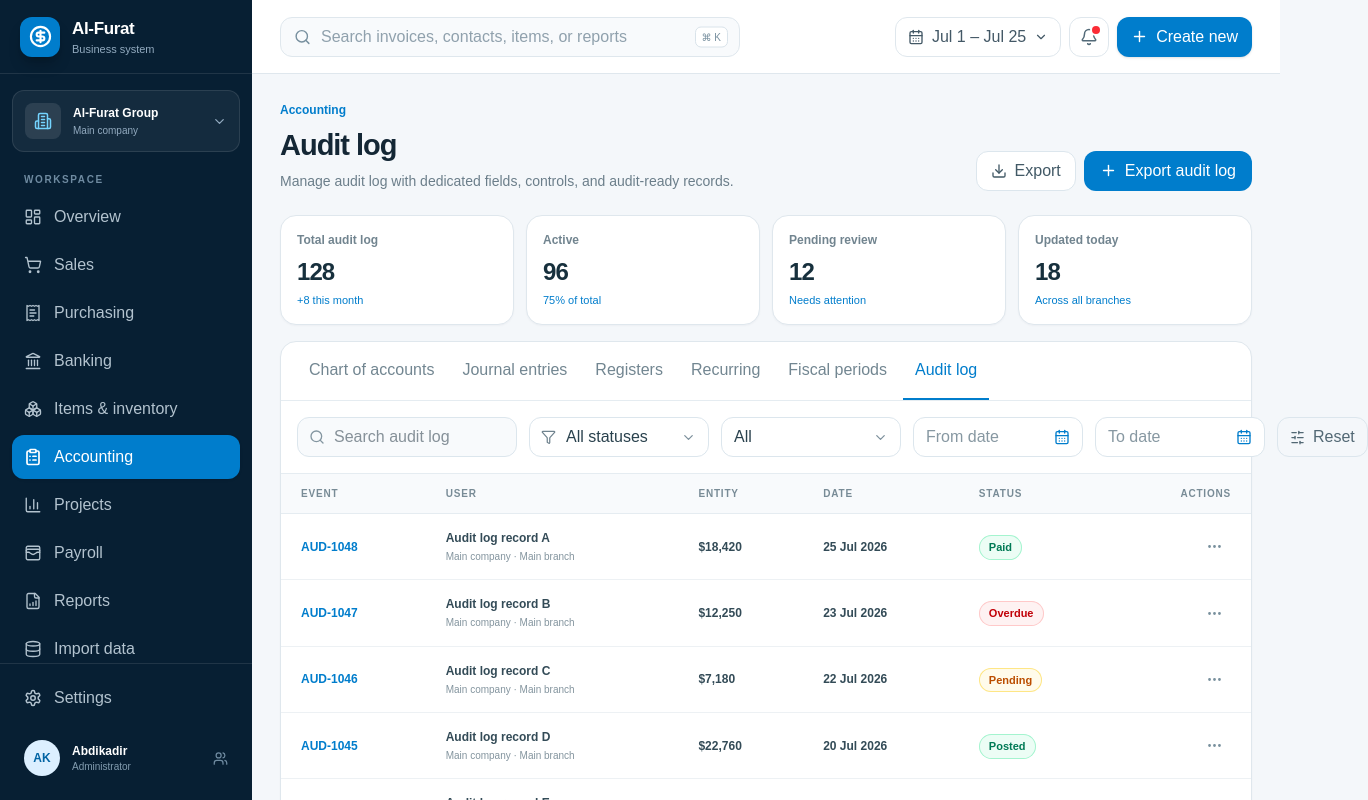
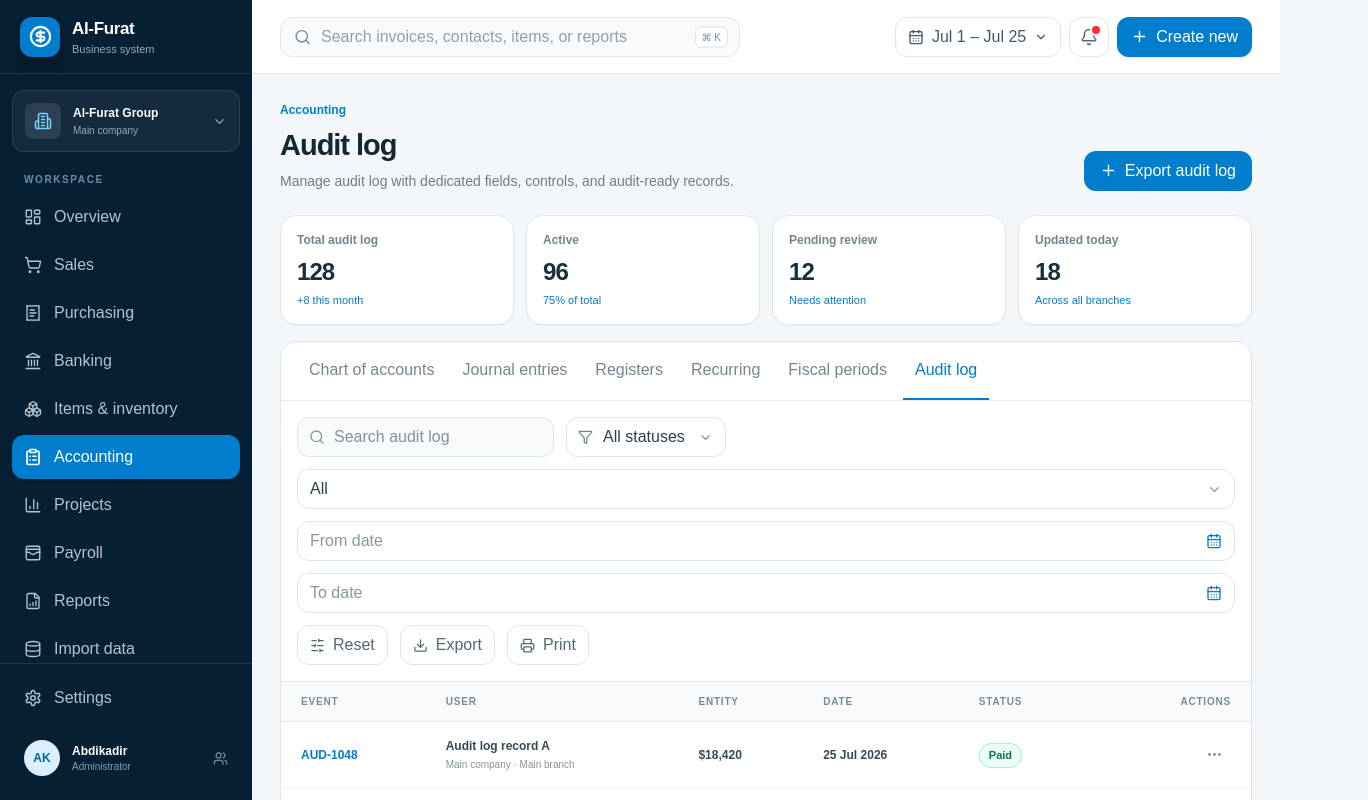
Before and after one commit to abdikadirqulle/blue-plastic-center, a Next.js app in the folder apps/web/: page /accounting/audit-log in a window 1280 px wide. Shown: the top 800 px of the page, 1368 px wide, since content can reach past the window. Built offline with nearby package versions, Linux system fonts and the light colour scheme.

Commit message:
feat: add semantic toasts and table print actions

```diff
--- /dev/null
+++ b/apps/web/components/ui/toast.tsx
@@ -0,0 +1,74 @@
+"use client";
+
+import {
+  AlertCircle,
+  CheckCircle2,
+  Info,
+  TriangleAlert,
+  X,
+} from "lucide-react";
+import { cn } from "../../lib/utils";
+
+export type ToastVariant = "success" | "error" | "warning" | "info";
+export interface ToastMessage {
+  title: string;
+  description?: string;
+  variant: ToastVariant;
+}
+
+const variants = {
+  success: {
+    icon: CheckCircle2,
+    frame: "border-emerald-200 bg-white",
+    iconWrap: "bg-emerald-100 text-emerald-600",
+    title: "text-emerald-800",
+    bar: "bg-emerald-500",
+  },
+  error: {
+    icon: AlertCircle,
+    frame: "border-red-200 bg-white",
+    iconWrap: "bg-red-100 text-red-600",
+    title: "text-red-800",
+    bar: "bg-red-500",
+  },
+  warning: {
+    icon: TriangleAlert,
+    frame: "border-amber-200 bg-white",
+    iconWrap: "bg-amber-100 text-amber-600",
+    title: "text-amber-800",
+    bar: "bg-amber-500",
+  },
+  info: {
+    icon: Info,
+    frame: "border-sky-200 bg-white",
+    iconWrap: "bg-sky-100 text-[#007DCC]",
+    title: "text-[#0069ad]",
+    bar: "bg-[#007DCC]",
+  },
+};
+
+export function Toast({
+  message,
+  onClose,
+}: {
+  message: ToastMessage | null;
+  onClose: () => void;
+}) {
+  if (!message) return null;
+  const style = variants[message.variant];
+  const Icon = style.icon;
+
+  return (
+    <div role={message.variant === "error" ? "alert" : "status"} aria-live="polite" className={cn("fixed bottom-5 right-5 z-[120] w-[min(390px,calc(100vw-2rem))] overflow-hidden rounded-2xl border shadow-[0_18px_50px_rgba(15,42,58,0.2)]", style.frame)}>
+      <div className="flex items-start gap-3 p-4">
+        <span className={cn("grid size-10 shrink-0 place-items-center rounded-xl", style.iconWrap)}><Icon size={20}/></span>
+        <div className="min-w-0 flex-1 pt-0.5">
+          <p className={cn("text-sm font-bold", style.title)}>{message.title}</p>
+          {message.description ? <p className="mt-1 text-xs leading-5 text-[#647984]">{message.description}</p> : null}
+        </div>
+        <button type="button" aria-label="Close notification" onClick={onClose} className="rounded-lg p-1.5 text-[#80919b] hover:bg-[#f1f5f7]"><X size={15}/></button>
+      </div>
+      <div className={cn("h-1 w-full animate-pulse", style.bar)}/>
+    </div>
+  );
+}
--- a/apps/web/features/reports/reports-page.tsx
+++ b/apps/web/features/reports/reports-page.tsx
@@ -16,6 +16,7 @@ import { AppShell } from "../../components/layout/app-shell";
 import { Card } from "../../components/ui/card";
 import { DatePicker } from "../../components/ui/date-picker";
 import { Select } from "../../components/ui/select";
+import { Toast, type ToastMessage } from "../../components/ui/toast";
 import { cn } from "../../lib/utils";
 
 const tabs = [
@@ -63,15 +64,15 @@ export function ReportsPage({ activeTab }: { activeTab: string }) {
   const [to, setTo] = useState("2026-07-26");
   const [basis, setBasis] = useState("Accrual");
   const [favorites, setFavorites] = useState<string[]>(["Profit and Loss", "Balance Sheet"]);
-  const [message, setMessage] = useState("");
+  const [message, setMessage] = useState<ToastMessage | null>(null);
 
   const groups = reportGroups[currentTab]
     .map((group) => ({ ...group, reports: group.reports.filter((report) => report.toLowerCase().includes(query.toLowerCase())) }))
     .filter((group) => group.reports.length);
 
   const run = (report: string) => {
-    setMessage(`${report} generated for ${from} to ${to} on ${basis.toLowerCase()} basis.`);
-    window.setTimeout(() => setMessage(""), 3200);
+    setMessage({ title: "Report generated", description: `${report} · ${from} to ${to} · ${basis} basis`, variant: "success" });
+    window.setTimeout(() => setMessage(null), 3200);
   };
 
   return (
@@ -83,7 +84,7 @@ export function ReportsPage({ activeTab }: { activeTab: string }) {
             <h1 className="text-2xl font-bold tracking-[-0.035em] text-[#142735] md:text-[29px]">Reports</h1>
             <p className="mt-1.5 text-sm text-[#6b7e8a]">QuickBooks-style financial and operational reporting across every company and branch.</p>
           </div>
-          <button onClick={() => setMessage("Report center settings saved")} className="flex h-10 items-center gap-2 rounded-xl bg-[#007DCC] px-4 text-xs font-bold text-white"><Star size={16}/> Memorized reports</button>
+          <button onClick={() => setMessage({ title: "Report preferences saved", description: "Your memorized reports are up to date.", variant: "success" })} className="flex h-10 items-center gap-2 rounded-xl bg-[#007DCC] px-4 text-xs font-bold text-white"><Star size={16}/> Memorized reports</button>
         </div>
 
         <Card className="mt-6 overflow-hidden">
@@ -107,7 +108,7 @@ export function ReportsPage({ activeTab }: { activeTab: string }) {
           </div>
         </Card>
 
-        {message ? <div role="status" className="mt-4 rounded-xl border border-sky-200 bg-sky-50 px-4 py-3 text-xs font-bold text-[#0069ad]">{message}</div> : null}
+        <Toast message={message} onClose={() => setMessage(null)}/>
 
         <div className="mt-4 grid gap-4 xl:grid-cols-2">
           {groups.map((group) => (
@@ -124,7 +125,7 @@ export function ReportsPage({ activeTab }: { activeTab: string }) {
                       <BarChart3 size={16} className="text-[#738894]"/>
                       <button onClick={() => run(report)} className="flex-1 text-left text-xs font-bold text-[#304954]">{report}</button>
                       <button aria-label={`${favorite ? "Remove" : "Add"} ${report} favorite`} onClick={() => setFavorites((current) => favorite ? current.filter((item) => item !== report) : [...current, report])} className={favorite ? "text-amber-500" : "text-[#a0adb5]"}><Heart size={15} fill={favorite ? "currentColor" : "none"}/></button>
-                      <button aria-label={`Export ${report}`} onClick={() => setMessage(`${report} export prepared`)} className="rounded-lg p-2 text-[#758995] hover:bg-[#eaf5fc] hover:text-[#007DCC]"><Download size={15}/></button>
+                      <button aria-label={`Export ${report}`} onClick={() => setMessage({ title: "Export prepared", description: `${report} is ready to download.`, variant: "success" })} className="rounded-lg p-2 text-[#758995] hover:bg-[#eaf5fc] hover:text-[#007DCC]"><Download size={15}/></button>
                       <button onClick={() => run(report)} className="flex items-center gap-1 rounded-lg bg-[#eaf5fc] px-2.5 py-2 text-[11px] font-bold text-[#007DCC]"><Play size={13}/> Run</button>
                       <ChevronRight size={14} className="text-[#a0adb5]"/>
                     </div>
--- a/apps/web/features/resources/resource-details-page.tsx
+++ b/apps/web/features/resources/resource-details-page.tsx
@@ -17,6 +17,7 @@ import {
 import { AppShell } from "../../components/layout/app-shell";
 import { Badge } from "../../components/ui/badge";
 import { Card } from "../../components/ui/card";
+import { Toast, type ToastMessage, type ToastVariant } from "../../components/ui/toast";
 import type { FormField, ResourceConfig, ResourceRow } from "./resource-config";
 
 const statusVariant = (status: string) => {
@@ -42,11 +43,11 @@ function displayValue(field: FormField, index: number, row: ResourceRow) {
 
 export function ResourceDetailsPage({ config, row }: { config: ResourceConfig; row: ResourceRow }) {
   const router = useRouter();
-  const [message, setMessage] = useState("");
+  const [message, setMessage] = useState<ToastMessage | null>(null);
   const listHref = `/${config.module}/${config.slug}`;
-  const notify = (value: string) => {
-    setMessage(value);
-    window.setTimeout(() => setMessage(""), 2600);
+  const notify = (title: string, variant: ToastVariant = "info", description?: string) => {
+    setMessage({ title, variant, description });
+    window.setTimeout(() => setMessage(null), 3200);
   };
 
   return (
@@ -63,12 +64,12 @@ export function ResourceDetailsPage({ config, row }: { config: ResourceConfig; r
           </div>
           <div className="flex flex-wrap gap-2">
             <button onClick={() => window.print()} className="flex h-10 items-center gap-2 rounded-xl border border-[#dce6ed] bg-white px-3.5 text-xs font-bold text-[#425966]"><Printer size={15}/> Print</button>
-            <button onClick={() => notify(`${row.id} export prepared`)} className="flex h-10 items-center gap-2 rounded-xl border border-[#dce6ed] bg-white px-3.5 text-xs font-bold text-[#425966]"><Download size={15}/> Export</button>
+            <button onClick={() => notify("Export prepared", "success", `${row.id} is ready to download.`)} className="flex h-10 items-center gap-2 rounded-xl border border-[#dce6ed] bg-white px-3.5 text-xs font-bold text-[#425966]"><Download size={15}/> Export</button>
             <Link href={`${listHref}/new?edit=${encodeURIComponent(row.id)}`} className="flex h-10 items-center gap-2 rounded-xl bg-[#007DCC] px-4 text-xs font-bold text-white"><Pencil size={15}/> Edit</Link>
           </div>
         </div>
 
-        {message ? <div role="status" className="mt-4 rounded-xl border border-sky-200 bg-sky-50 px-4 py-3 text-xs font-bold text-[#0069ad]">{message}</div> : null}
+        <Toast message={message} onClose={() => setMessage(null)}/>
 
         <div className="mt-6 grid gap-4 xl:grid-cols-[minmax(0,1.5fr)_340px]">
           <div className="space-y-4">
@@ -113,9 +114,9 @@ export function ResourceDetailsPage({ config, row }: { config: ResourceConfig; r
               <h2 className="text-sm font-bold text-[#263f4b]">Actions</h2>
               <div className="mt-4 space-y-2">
                 <Link href={`${listHref}/new?edit=${encodeURIComponent(row.id)}`} className="flex w-full items-center gap-3 rounded-xl bg-[#eaf5fc] px-3 py-3 text-xs font-bold text-[#007DCC]"><Pencil size={15}/> Edit this record</Link>
-                <button onClick={() => notify("Copy created as a new draft")} className="flex w-full items-center gap-3 rounded-xl px-3 py-3 text-xs font-bold text-[#425a66] hover:bg-[#f5f8fa]"><Copy size={15}/> Make a copy</button>
-                <button onClick={() => notify("Document marked for email delivery")} className="flex w-full items-center gap-3 rounded-xl px-3 py-3 text-xs font-bold text-[#425a66] hover:bg-[#f5f8fa]"><Mail size={15}/> Send by email</button>
-                <button onClick={() => notify("Supporting document attached")} className="flex w-full items-center gap-3 rounded-xl px-3 py-3 text-xs font-bold text-[#425a66] hover:bg-[#f5f8fa]"><FileText size={15}/> Attach document</button>
+                <button onClick={() => notify("Copy created", "success", "A new draft was created from this record.")} className="flex w-full items-center gap-3 rounded-xl px-3 py-3 text-xs font-bold text-[#425a66] hover:bg-[#f5f8fa]"><Copy size={15}/> Make a copy</button>
+                <button onClick={() => notify("Email queued", "success", "The document was marked for email delivery.")} className="flex w-full items-center gap-3 rounded-xl px-3 py-3 text-xs font-bold text-[#425a66] hover:bg-[#f5f8fa]"><Mail size={15}/> Send by email</button>
+                <button onClick={() => notify("Attachment added", "success", "The supporting document was attached.")} className="flex w-full items-center gap-3 rounded-xl px-3 py-3 text-xs font-bold text-[#425a66] hover:bg-[#f5f8fa]"><FileText size={15}/> Attach document</button>
                 <button onClick={() => { if (window.confirm(`Delete ${row.id}?`)) router.push(listHref); }} className="flex w-full items-center gap-3 rounded-xl px-3 py-3 text-xs font-bold text-red-600 hover:bg-red-50"><Trash2 size={15}/> Delete record</button>
               </div>
             </Card>
--- a/apps/web/features/resources/resource-form-page.tsx
+++ b/apps/web/features/resources/resource-form-page.tsx
@@ -9,6 +9,7 @@ import { AppShell } from "../../components/layout/app-shell";
 import { Card } from "../../components/ui/card";
 import { DatePicker } from "../../components/ui/date-picker";
 import { Select } from "../../components/ui/select";
+import { Toast, type ToastMessage } from "../../components/ui/toast";
 import { cn } from "../../lib/utils";
 import type { FormField, ResourceConfig } from "./resource-config";
 
@@ -67,7 +68,7 @@ const blankLine = (): LineItem => ({
 export function ResourceFormPage({ config }: { config: ResourceConfig }) {
   const router = useRouter();
   const [lineItems, setLineItems] = useState<LineItem[]>([blankLine()]);
-  const [message, setMessage] = useState("");
+  const [message, setMessage] = useState<ToastMessage | null>(null);
   const [values, setValues] = useState<Record<string, string>>({});
   const [errors, setErrors] = useState<Record<string, string>>({});
   const listHref = `/${config.module}/${config.slug}`;
@@ -87,7 +88,7 @@ export function ResourceFormPage({ config }: { config: ResourceConfig }) {
     );
     if (!result.success) {
       setErrors(Object.fromEntries(result.error.issues.map((issue) => [String(issue.path[0]), issue.message])));
-      setMessage("Please correct the highlighted fields.");
+      setMessage({ title: "Validation failed", description: "Please correct the highlighted fields and try again.", variant: "error" });
       return;
     }
     setErrors({});
@@ -98,7 +99,7 @@ export function ResourceFormPage({ config }: { config: ResourceConfig }) {
       form.reset();
       setValues({});
       setLineItems([blankLine()]);
-      setMessage(`${config.title} saved. You can add another.`);
+      setMessage({ title: "Saved successfully", description: `${config.title} saved. You can add another.`, variant: "success" });
       window.scrollTo({ top: 0, behavior: "smooth" });
       return;
     }
@@ -123,7 +124,7 @@ export function ResourceFormPage({ config }: { config: ResourceConfig }) {
             <h1 className="mt-1 text-2xl font-bold tracking-[-0.035em] text-[#142735] md:text-[29px]">{config.primaryAction}</h1>
             <p className="mt-1.5 text-sm text-[#6b7e8a]">Complete the information below. Required fields are marked with an asterisk.</p>
           </div>
-          {message ? <div role="status" className="rounded-xl border border-emerald-200 bg-emerald-50 px-4 py-3 text-xs font-bold text-emerald-700">{message}</div> : null}
+          <Toast message={message} onClose={() => setMessage(null)}/>
         </div>
 
         <div className="space-y-4">
--- a/apps/web/features/resources/resource-page.tsx
+++ b/apps/web/features/resources/resource-page.tsx
@@ -12,6 +12,7 @@ import {
   MoreHorizontal,
   Pencil,
   Plus,
+  Printer,
   Search,
   SlidersHorizontal,
   Trash2,
@@ -21,6 +22,7 @@ import { Badge } from "../../components/ui/badge";
 import { Card } from "../../components/ui/card";
 import { DatePicker } from "../../components/ui/date-picker";
 import { Select } from "../../components/ui/select";
+import { Toast, type ToastMessage, type ToastVariant } from "../../components/ui/toast";
 import { cn } from "../../lib/utils";
 import {
   moduleDefinitions,
@@ -44,7 +46,7 @@ export function ResourcePage({ config }: { config: ResourceConfig }) {
   const [dateTo, setDateTo] = useState("");
   const [rows, setRows] = useState(config.rows);
   const [menuRow, setMenuRow] = useState<string | null>(null);
-  const [toast, setToast] = useState("");
+  const [toast, setToast] = useState<ToastMessage | null>(null);
 
   const filteredRows = useMemo(
     () =>
@@ -62,9 +64,9 @@ export function ResourcePage({ config }: { config: ResourceConfig }) {
     [rows, search, status, keyValue, dateFrom, dateTo],
   );
 
-  const notify = (message: string) => {
-    setToast(message);
-    window.setTimeout(() => setToast(""), 2400);
+  const notify = (title: string, variant: ToastVariant = "info", description?: string) => {
+    setToast({ title, variant, description });
+    window.setTimeout(() => setToast(null), 3200);
   };
 
   const exportRows = () => {
@@ -79,7 +81,7 @@ export function ResourcePage({ config }: { config: ResourceConfig }) {
     anchor.download = `al-furat-${config.module}-${config.slug}.csv`;
     anchor.click();
     URL.revokeObjectURL(url);
-    notify("CSV export downloaded");
+    notify("Export completed", "success", `${filteredRows.length} filtered ${config.title.toLowerCase()} downloaded as CSV.`);
   };
 
   return (
@@ -92,9 +94,6 @@ export function ResourcePage({ config }: { config: ResourceConfig }) {
             <p className="mt-1.5 max-w-2xl text-sm text-[#6b7e8a]">{config.description}</p>
           </div>
           <div className="flex gap-2">
-            <button onClick={exportRows} className="flex h-10 items-center gap-2 rounded-xl border border-[#dce6ed] bg-white px-3.5 text-xs font-bold text-[#425966] hover:bg-[#f5f9fc]">
-              <Download size={16} /> Export
-            </button>
             <Link href={`/${config.module}/${config.slug}/new`} className="flex h-10 items-center gap-2 rounded-xl bg-[#007DCC] px-4 text-xs font-bold text-white hover:bg-[#0069ad]">
               <Plus size={17} /> {config.primaryAction}
             </Link>
@@ -131,10 +130,10 @@ export function ResourcePage({ config }: { config: ResourceConfig }) {
             </div>
           </nav>
 
-          <div className="grid gap-3 border-b border-[#e5ecf1] p-4 lg:grid-cols-[minmax(220px,1fr)_180px_180px_170px_170px_auto]">
+          <div className="flex flex-wrap gap-3 border-b border-[#e5ecf1] p-4">
             <div className="relative">
               <Search className="absolute left-3 top-1/2 -translate-y-1/2 text-[#8496a1]" size={16} />
-              <input value={search} onChange={(event) => setSearch(event.target.value)} placeholder={config.searchPlaceholder} className="h-10 w-full rounded-xl border border-[#dce6ed] bg-[#f8fafc] pl-9 pr-3 text-xs outline-none focus:border-[#007DCC] focus:ring-4 focus:ring-[#007DCC]/10" />
+              <input value={search} onChange={(event) => setSearch(event.target.value)} placeholder={config.searchPlaceholder} className="h-10 w-full min-w-[220px] rounded-xl border border-[#dce6ed] bg-[#f8fafc] pl-9 pr-3 text-xs outline-none focus:border-[#007DCC] focus:ring-4 focus:ring-[#007DCC]/10" />
             </div>
             <div className="relative">
               <Filter className="pointer-events-none absolute left-3 top-1/2 -translate-y-1/2 text-[#71848f]" size={15} />
@@ -143,9 +142,11 @@ export function ResourcePage({ config }: { config: ResourceConfig }) {
             <Select value={keyValue} onValueChange={setKeyValue} options={["All", ...Array.from(new Set(rows.map((row) => row.cells[0])))]} placeholder={`All ${config.columns[1]?.toLowerCase() ?? "records"}`} className="h-10 text-xs font-semibold"/>
             <DatePicker value={dateFrom} onChange={setDateFrom} placeholder="From date" className="h-10 text-xs"/>
             <DatePicker value={dateTo} onChange={setDateTo} placeholder="To date" className="h-10 text-xs"/>
-            <button onClick={() => { setSearch(""); setStatus("All statuses"); setKeyValue("All"); setDateFrom(""); setDateTo(""); notify("Filters reset"); }} className="flex h-10 items-center justify-center gap-2 rounded-xl border border-[#dce6ed] px-3 text-xs font-semibold text-[#526874]">
+            <button onClick={() => { setSearch(""); setStatus("All statuses"); setKeyValue("All"); setDateFrom(""); setDateTo(""); notify("Filters reset", "info", "All records are visible again."); }} className="flex h-10 items-center justify-center gap-2 rounded-xl border border-[#dce6ed] px-3 text-xs font-semibold text-[#526874]">
               <SlidersHorizontal size={15} /> Reset
             </button>
+            <button onClick={exportRows} className="flex h-10 items-center justify-center gap-2 rounded-xl border border-[#dce6ed] bg-white px-3 text-xs font-bold text-[#526874] hover:border-[#007DCC] hover:text-[#007DCC]"><Download size={15}/> Export</button>
+            <button onClick={() => { window.print(); notify("Print dialog opened", "info", `Printing ${filteredRows.length} filtered records.`); }} className="flex h-10 items-center justify-center gap-2 rounded-xl border border-[#dce6ed] bg-white px-3 text-xs font-bold text-[#526874] hover:border-[#007DCC] hover:text-[#007DCC]"><Printer size={15}/> Print</button>
           </div>
 
           <div className="overflow-x-auto">
@@ -179,7 +180,7 @@ export function ResourcePage({ config }: { config: ResourceConfig }) {
                         <div className="absolute right-8 top-12 z-20 w-36 rounded-xl border border-[#dce6ed] bg-white p-1.5 text-left shadow-xl">
                           <Link href={`/${config.module}/${config.slug}/${encodeURIComponent(row.id)}`} onClick={() => setMenuRow(null)} className="flex w-full items-center gap-2 rounded-lg px-2.5 py-2 text-xs font-semibold hover:bg-[#eef7fd]"><Eye size={14}/> View details</Link>
                           <Link href={`/${config.module}/${config.slug}/new?edit=${encodeURIComponent(row.id)}`} onClick={() => setMenuRow(null)} className="flex w-full items-center gap-2 rounded-lg px-2.5 py-2 text-xs font-semibold hover:bg-[#eef7fd]"><Pencil size={14}/> Edit</Link>
-                          <button onClick={() => { if (window.confirm(`Delete ${row.id}?`)) { setRows((current) => current.filter((item) => item.id !== row.id)); notify(`${row.id} deleted`); } setMenuRow(null); }} className="flex w-full items-center gap-2 rounded-lg px-2.5 py-2 text-xs font-semibold text-red-600 hover:bg-red-50"><Trash2 size={14}/> Delete</button>
+                          <button onClick={() => { if (window.confirm(`Delete ${row.id}?`)) { setRows((current) => current.filter((item) => item.id !== row.id)); notify("Record deleted", "success", `${row.id} was removed successfully.`); } setMenuRow(null); }} className="flex w-full items-center gap-2 rounded-lg px-2.5 py-2 text-xs font-semibold text-red-600 hover:bg-red-50"><Trash2 size={14}/> Delete</button>
                         </div>
                       ) : null}
                     </td>
@@ -200,7 +201,7 @@ export function ResourcePage({ config }: { config: ResourceConfig }) {
         </Card>
       </div>
 
-      {toast ? <div className="fixed bottom-5 right-5 z-[60] rounded-xl bg-[#0d2c40] px-4 py-3 text-xs font-semibold text-white shadow-xl">{toast}</div> : null}
+      <Toast message={toast} onClose={() => setToast(null)}/>
     </AppShell>
   );
 }
--- a/apps/web/features/settings/settings-page.tsx
+++ b/apps/web/features/settings/settings-page.tsx
@@ -20,6 +20,7 @@ import { AppShell } from "../../components/layout/app-shell";
 import { Card } from "../../components/ui/card";
 import { DatePicker } from "../../components/ui/date-picker";
 import { Select } from "../../components/ui/select";
+import { Toast, type ToastMessage } from "../../components/ui/toast";
 import { cn } from "../../lib/utils";
 
 const sections = [
@@ -72,8 +73,7 @@ function SettingControl({ label, initialValue, type }: { label: string; initialV
 export function SettingsPage({ activeSection }: { activeSection: string }) {
   const current = details[activeSection] ? activeSection : "company";
   const content = details[current];
-  const [saved, setSaved] = useState(false);
-  const [error, setError] = useState("");
+  const [toast, setToast] = useState<ToastMessage | null>(null);
 
   return (
     <AppShell>
@@ -109,10 +109,12 @@ export function SettingsPage({ activeSection }: { activeSection: string }) {
                 event.preventDefault();
                 const values = Object.fromEntries(new FormData(event.currentTarget));
                 const result = z.record(z.string().min(1, "All settings fields are required")).safeParse(values);
-                if (!result.success) { setError("Complete all settings fields before saving."); return; }
-                setError("");
-                setSaved(true);
-                window.setTimeout(() => setSaved(false), 2600);
+                if (!result.success) {
+                  setToast({ title: "Settings not saved", description: "Complete all settings fields before saving.", variant: "error" });
+                  return;
+                }
+                setToast({ title: "Settings saved", description: `${content.title} were updated successfully.`, variant: "success" });
+                window.setTimeout(() => setToast(null), 3200);
               }} className="divide-y divide-[#e8eef2]">
                 {content.groups.map((group) => (
                   <section key={group.title} className="p-5 md:p-6">
@@ -128,13 +130,12 @@ export function SettingsPage({ activeSection }: { activeSection: string }) {
                   </section>
                 ))}
                 <div className="flex items-center justify-end gap-3 bg-[#f8fafc] p-4 md:px-6">
-                  {saved ? <span role="status" className="mr-auto text-xs font-bold text-emerald-600">Settings saved successfully.</span> : null}
-                  {error ? <span role="alert" className="mr-auto text-xs font-bold text-red-600">{error}</span> : null}
                   <button type="reset" className="h-10 rounded-xl border border-[#dce6ed] bg-white px-4 text-xs font-bold text-[#526874]">Discard changes</button>
                   <button type="submit" className="flex h-10 items-center gap-2 rounded-xl bg-[#007DCC] px-5 text-xs font-bold text-white"><Save size={15}/> Save settings</button>
                 </div>
               </form>
             </Card>
+            <Toast message={toast} onClose={() => setToast(null)}/>
           </div>
         </div>
       </div>
```
Also changed, not shown: 2 other files (tests, documents, lock files or other folders).
